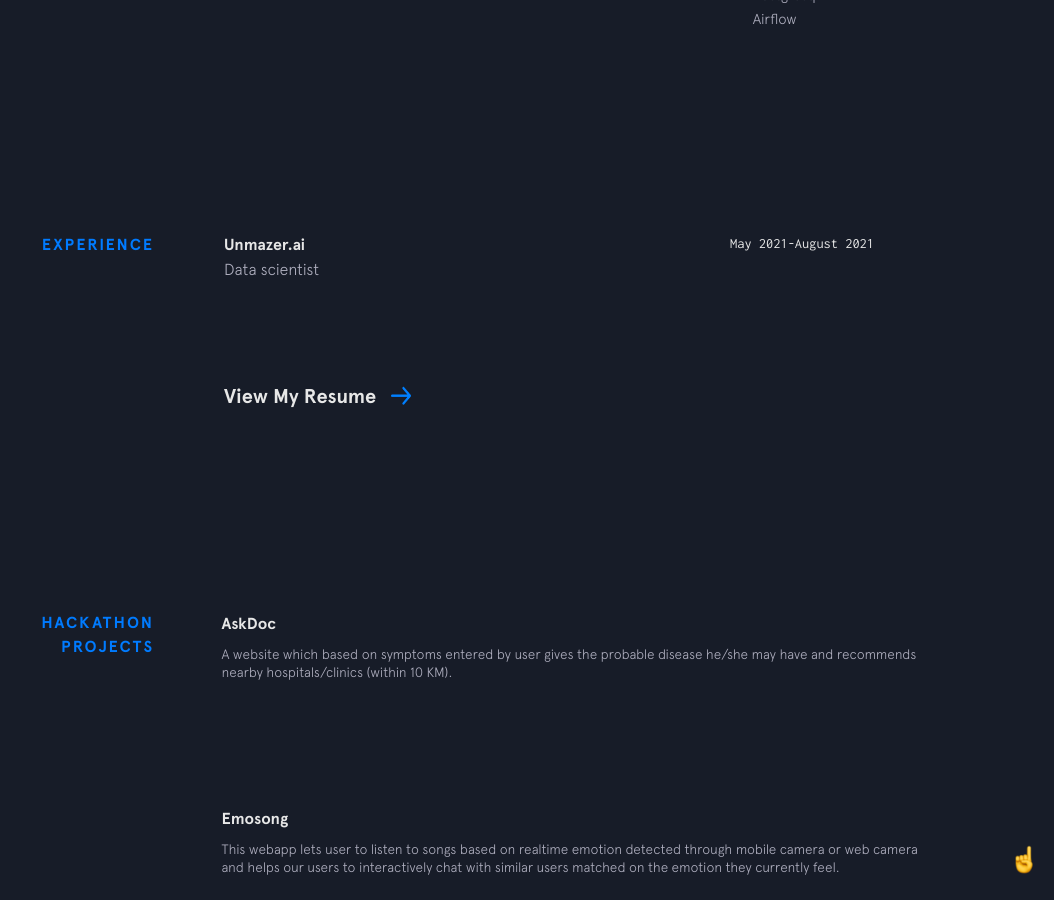
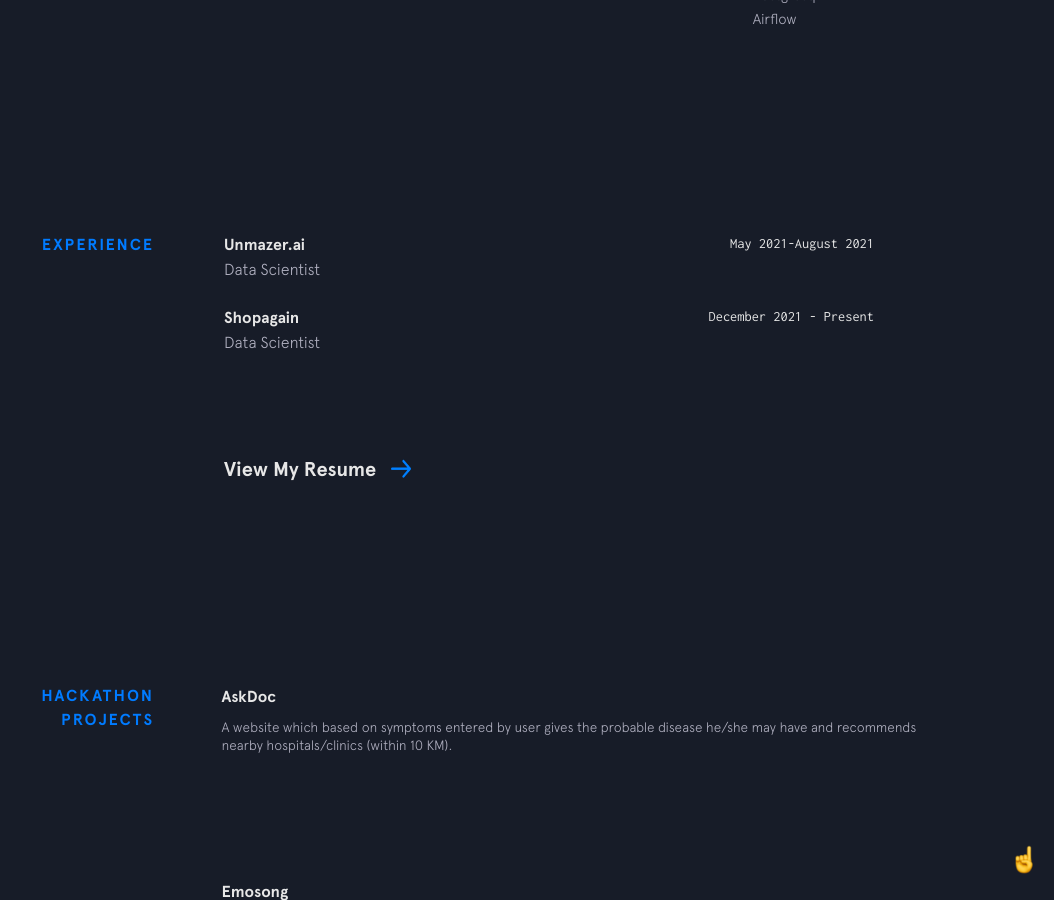
Before and after one commit to RheagalFire/rheagalfire.github.io, a Jekyll site: the page built from index.html, in a window 1280 px wide and 900 px high, scrolled down 1589 px. Shown: the whole window, without its empty margins (226-1280 px from the left). Built offline with Jekyll 4.4.1, drawn with Linux system fonts in a browser that asks for light colours; nearby versions of some CDN libraries.

Commit message:
Add Recent Experience

```diff
--- a/_data/experience.yml
+++ b/_data/experience.yml
@@ -1,4 +1,9 @@
 - company: Unmazer.ai
   url: https://www.unmazer.ai/
   time: May 2021-August 2021
-  position: Data scientist
+  position: Data Scientist
+
+- company: Shopagain
+  url: https://www.shopagain.io/
+  time: December 2021 - Present
+  position: Data Scientist
```
